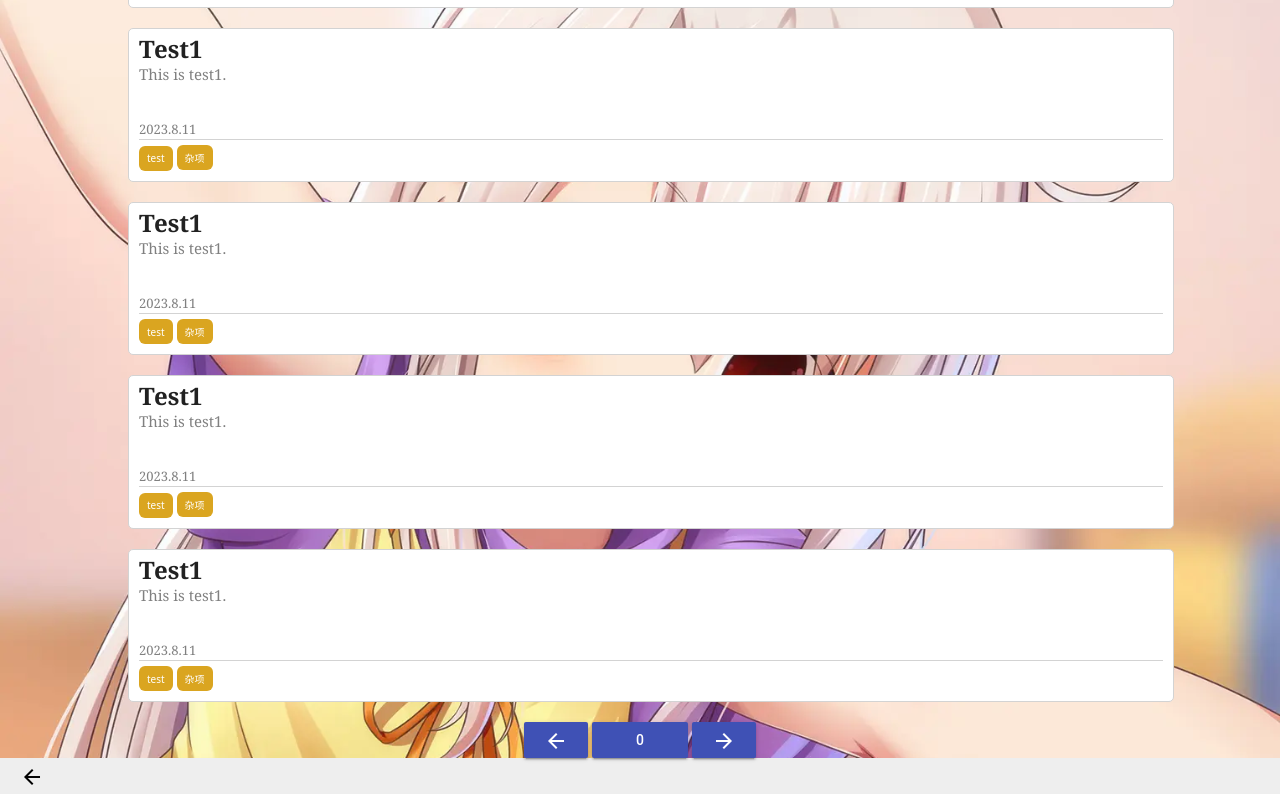
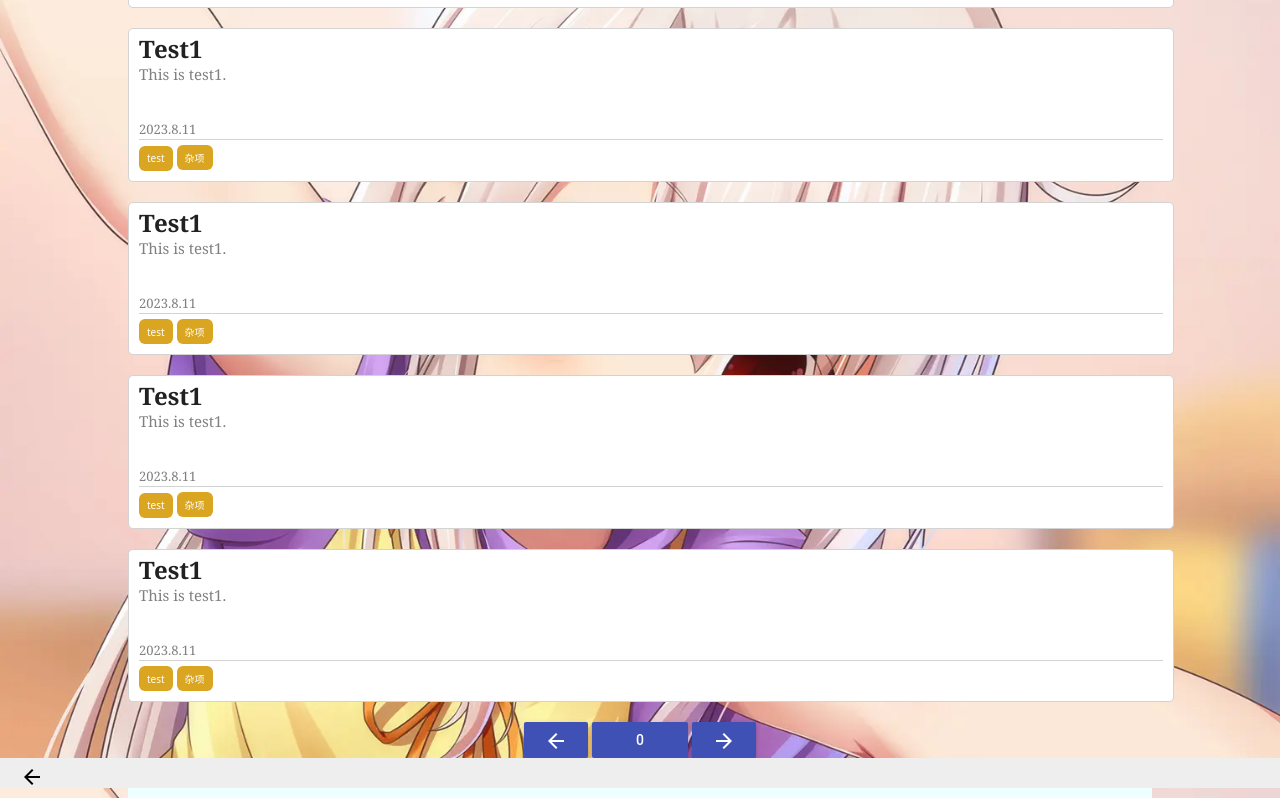
Before and after one commit to juruohejiarui/juruohejiarui.github.io, a plain HTML site: page index.html in a window 1280 px wide. Shown: the part 1049-1847 px from the top of the page. Drawn offline with nearby package versions, Linux system fonts and the light colour scheme.

Commit message:
Update styles.css

```diff
--- a/styles.css
+++ b/styles.css
@@ -82,7 +82,13 @@
 }
 .blog-topbar {
     background-color: #eeeeee;
+    position:absolute;
+    height: 30px;
+    width: 100%;
 }
 .blog-content {
+    padding: 20px;
+    margin-left: 10%;
+    margin-right: 10%;
     background-color: #eeffffff;
 }
```
